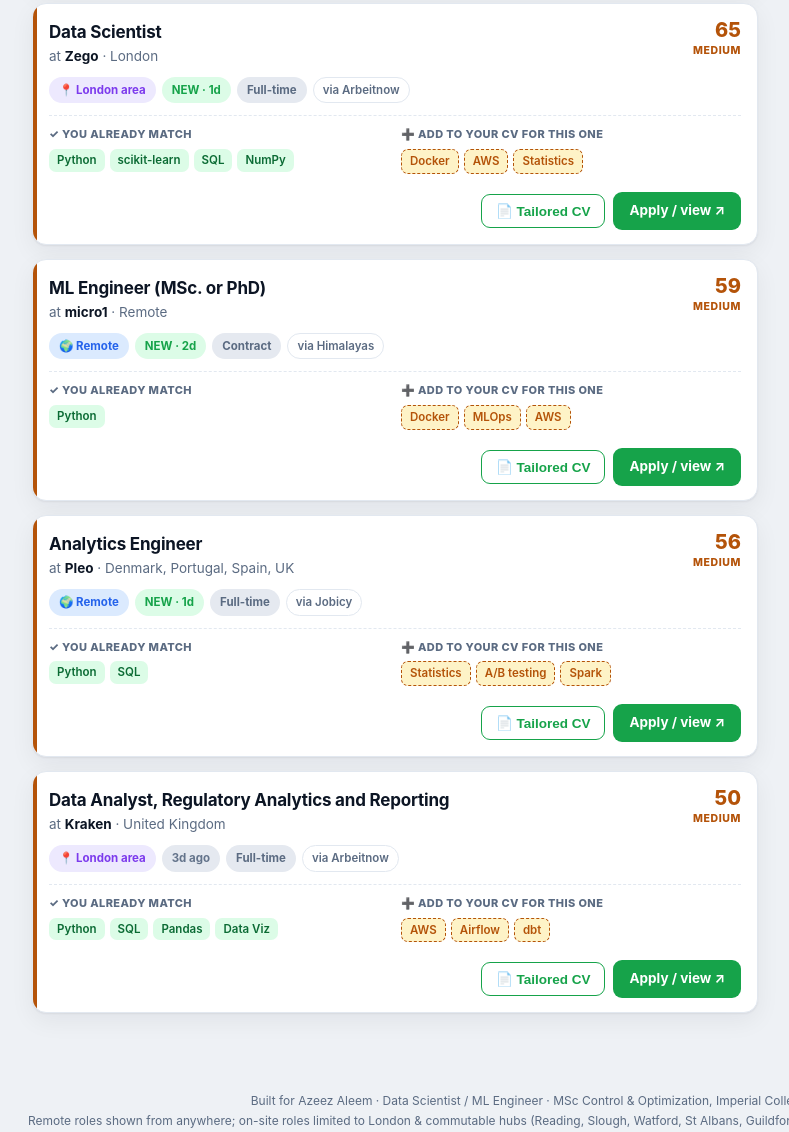
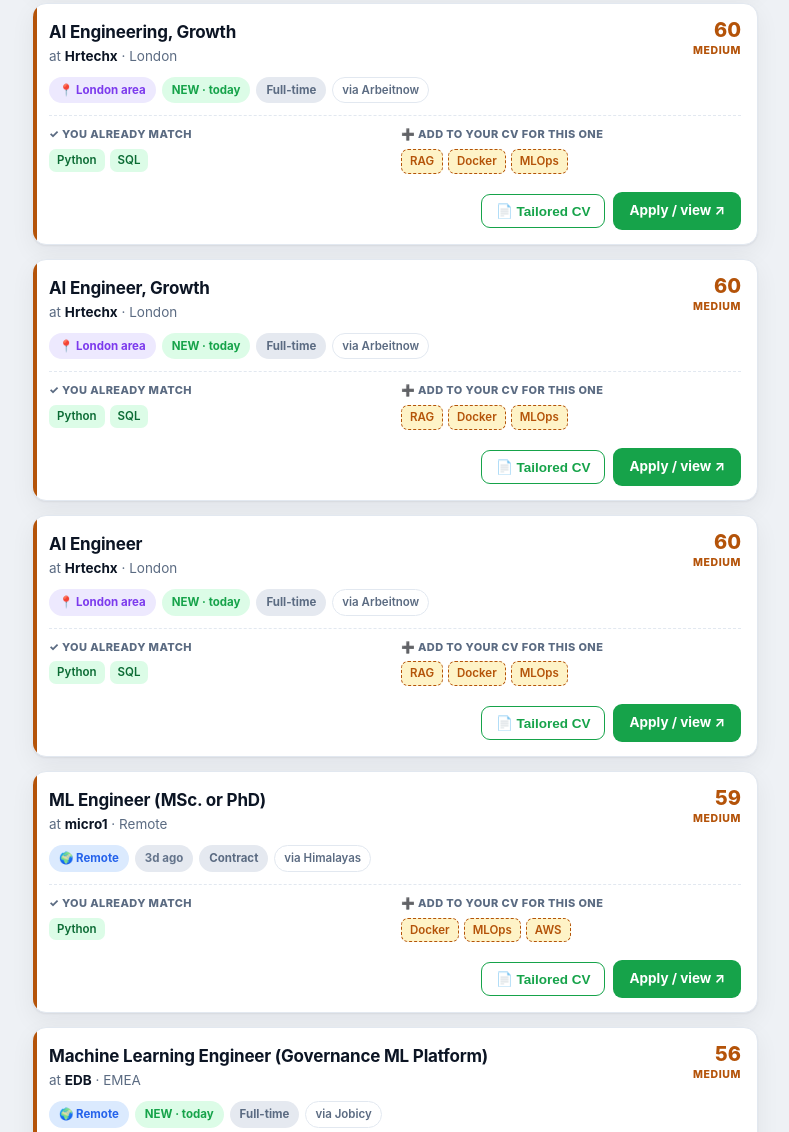
Before and after one commit to Azleem01/uk-job-tracker, a plain HTML site: page index.html in a window 1280 px wide. Shown: the part 1668-2800 px from the top of the page, without its empty margins (86-875 px from the left). Drawn offline with Linux system fonts and the light colour scheme.

Commit message:
Daily refresh: UK job listings 2026-11-18

```diff
--- a/index.html
+++ b/index.html
@@ -216,19 +216,21 @@
 
 <script>
 // ---- Data snapshot: generated 2026-08-02 from Indeed, Jooble, LinkedIn, Reed, aijobs.net (+Himalayas checked) ----
-const LAST_UPDATED = "17 Nov 2026, 15:46 UTC";
+const LAST_UPDATED = "18 Nov 2026, 15:26 UTC";
 const CV_SKILLS = ["Python","PyTorch","TensorFlow","scikit-learn","XGBoost","SQL","FastAPI","React","Next.js","Pandas","NumPy","LLMs","Adversarial ML","OCR","Data Viz"];
 
 // category: ds | mle | da | ai  ·  remote true=anywhere  ·  commutable true=London area
 const JOBS = [
-  {"t":"Machine Learning Engineer, Applied AI","co":"Actcareers","loc":"United Kingdom","cat":"ai","remote":false,"commutable":true,"type":"Full-time","posted":"today","age":0,"salary":"","src":"Arbeitnow","url":"https://www.arbeitnow.co.uk/jobs/companies/actcareers/machine-learning-engineer-applied-ai-london-473529","like":69,"have":["Python","PyTorch","LLMs"],"add":["Experimentation","RAG","LangChain"]},
-  {"t":"Machine Learning Engineer, Ranking & Retrieval","co":"Actcareers","loc":"United Kingdom","cat":"ai","remote":false,"commutable":true,"type":"Full-time","posted":"today","age":0,"salary":"","src":"Arbeitnow","url":"https://www.arbeitnow.co.uk/jobs/companies/actcareers/machine-learning-engineer-ranking-retrieval-london-382407","like":69,"have":["Python","PyTorch","LLMs"],"add":["Experimentation","RAG","LangChain"]},
-  {"t":"Data Scientist","co":"Zego","loc":"London","cat":"ds","remote":false,"commutable":true,"type":"Full-time","posted":"1 day ago","age":1,"salary":"","src":"Arbeitnow","url":"https://www.arbeitnow.co.uk/jobs/companies/zego/data-scientist-london-163679","like":65,"have":["Python","scikit-learn","SQL","NumPy"],"add":["Docker","AWS","Statistics"]},
-  {"t":"Analytics Engineer","co":"Pleo","loc":"Denmark, Portugal, Spain, UK","cat":"ds","remote":true,"commutable":false,"type":"Full-time","posted":"1 day ago","age":1,"salary":"","src":"Jobicy","url":"https://jobicy.com/jobs/155537-analytics-engineer-4","like":56,"have":["Python","SQL"],"add":["Statistics","A/B testing","Spark"]},
-  {"t":"Music & Sound Annotation Expert","co":"micro1","loc":"Remote","cat":"ai","remote":true,"commutable":false,"type":"Contract","posted":"2 days ago","age":2,"salary":"","src":"Himalayas","url":"https://himalayas.app/companies/micro1/jobs/music-sound-annotation-expert-2823077045?utm_source=api","like":66,"have":["Python","SQL"],"add":["RAG","LangChain","Hugging Face"]},
-  {"t":"ML Engineer (MSc. or PhD)","co":"micro1","loc":"Remote","cat":"mle","remote":true,"commutable":false,"type":"Contract","posted":"2 days ago","age":2,"salary":"","src":"Himalayas","url":"https://himalayas.app/companies/micro1/jobs/ml-engineer-msc-or-phd?utm_source=api","like":59,"have":["Python"],"add":["Docker","MLOps","AWS"]},
-  {"t":"Data Scientist","co":"wppmedia","loc":"London","cat":"mle","remote":false,"commutable":true,"type":"Full-time","posted":"3 days ago","age":3,"salary":"","src":"Arbeitnow","url":"https://www.arbeitnow.co.uk/jobs/companies/wppmedia/data-scientist-london-13706","like":74,"have":["Python","scikit-learn","SQL","Pandas"],"add":["Tableau","Power BI","RAG"]},
-  {"t":"Data Analyst, Regulatory Analytics and Reporting","co":"Kraken","loc":"United Kingdom","cat":"da","remote":false,"commutable":true,"type":"Full-time","posted":"3 days ago","age":3,"salary":"","src":"Arbeitnow","url":"https://www.arbeitnow.co.uk/jobs/companies/kraken/data-analyst-regulatory-analytics-and-reporting-london-324043","like":50,"have":["Python","SQL","Pandas","Data Viz"],"add":["AWS","Airflow","dbt"]}
+  {"t":"AI Engineering, Growth","co":"Hrtechx","loc":"London","cat":"mle","remote":false,"commutable":true,"type":"Full-time","posted":"today","age":0,"salary":"","src":"Arbeitnow","url":"https://www.arbeitnow.co.uk/jobs/companies/hrtechx/ai-engineering-growth-london-140780","like":60,"have":["Python","SQL"],"add":["RAG","Docker","MLOps"]},
+  {"t":"AI Engineer, Growth","co":"Hrtechx","loc":"London","cat":"mle","remote":false,"commutable":true,"type":"Full-time","posted":"today","age":0,"salary":"","src":"Arbeitnow","url":"https://www.arbeitnow.co.uk/jobs/companies/hrtechx/ai-engineer-growth-london-133604","like":60,"have":["Python","SQL"],"add":["RAG","Docker","MLOps"]},
+  {"t":"AI Engineer","co":"Hrtechx","loc":"London","cat":"mle","remote":false,"commutable":true,"type":"Full-time","posted":"today","age":0,"salary":"","src":"Arbeitnow","url":"https://www.arbeitnow.co.uk/jobs/companies/hrtechx/ai-engineer-london-243052","like":60,"have":["Python","SQL"],"add":["RAG","Docker","MLOps"]},
+  {"t":"Machine Learning Engineer (Governance ML Platform)","co":"EDB","loc":"EMEA","cat":"mle","remote":true,"commutable":false,"type":"Full-time","posted":"today","age":0,"salary":"","src":"Jobicy","url":"https://jobicy.com/jobs/155746-machine-learning-engineer-governance-ml-platform","like":56,"have":["Python","SQL"],"add":["Docker","MLOps","AWS"]},
+  {"t":"Machine Learning Engineer, Applied AI","co":"Actcareers","loc":"United Kingdom","cat":"ai","remote":false,"commutable":true,"type":"Full-time","posted":"1 day ago","age":1,"salary":"","src":"Arbeitnow","url":"https://www.arbeitnow.co.uk/jobs/companies/actcareers/machine-learning-engineer-applied-ai-london-473529","like":69,"have":["Python","PyTorch","LLMs"],"add":["Experimentation","RAG","LangChain"]},
+  {"t":"Machine Learning Engineer, Ranking & Retrieval","co":"Actcareers","loc":"United Kingdom","cat":"ai","remote":false,"commutable":true,"type":"Full-time","posted":"1 day ago","age":1,"salary":"","src":"Arbeitnow","url":"https://www.arbeitnow.co.uk/jobs/companies/actcareers/machine-learning-engineer-ranking-retrieval-london-382407","like":69,"have":["Python","PyTorch","LLMs"],"add":["Experimentation","RAG","LangChain"]},
+  {"t":"Data Scientist","co":"Zego","loc":"London","cat":"ds","remote":false,"commutable":true,"type":"Full-time","posted":"2 days ago","age":2,"salary":"","src":"Arbeitnow","url":"https://www.arbeitnow.co.uk/jobs/companies/zego/data-scientist-london-163679","like":65,"have":["Python","scikit-learn","SQL","NumPy"],"add":["Docker","AWS","Statistics"]},
+  {"t":"Analytics Engineer","co":"Pleo","loc":"Denmark, Portugal, Spain, UK","cat":"ds","remote":true,"commutable":false,"type":"Full-time","posted":"2 days ago","age":2,"salary":"","src":"Jobicy","url":"https://jobicy.com/jobs/155537-analytics-engineer-4","like":56,"have":["Python","SQL"],"add":["Statistics","A/B testing","Spark"]},
+  {"t":"Music & Sound Annotation Expert","co":"micro1","loc":"Remote","cat":"ai","remote":true,"commutable":false,"type":"Contract","posted":"3 days ago","age":3,"salary":"","src":"Himalayas","url":"https://himalayas.app/companies/micro1/jobs/music-sound-annotation-expert-2823077045?utm_source=api","like":66,"have":["Python","SQL"],"add":["RAG","LangChain","Hugging Face"]},
+  {"t":"ML Engineer (MSc. or PhD)","co":"micro1","loc":"Remote","cat":"mle","remote":true,"commutable":false,"type":"Contract","posted":"3 days ago","age":3,"salary":"","src":"Himalayas","url":"https://himalayas.app/companies/micro1/jobs/ml-engineer-msc-or-phd?utm_source=api","like":59,"have":["Python"],"add":["Docker","MLOps","AWS"]}
 ];
 
 // ---------------- Source coverage for footer (incl. checked-but-empty) ----------------
```
